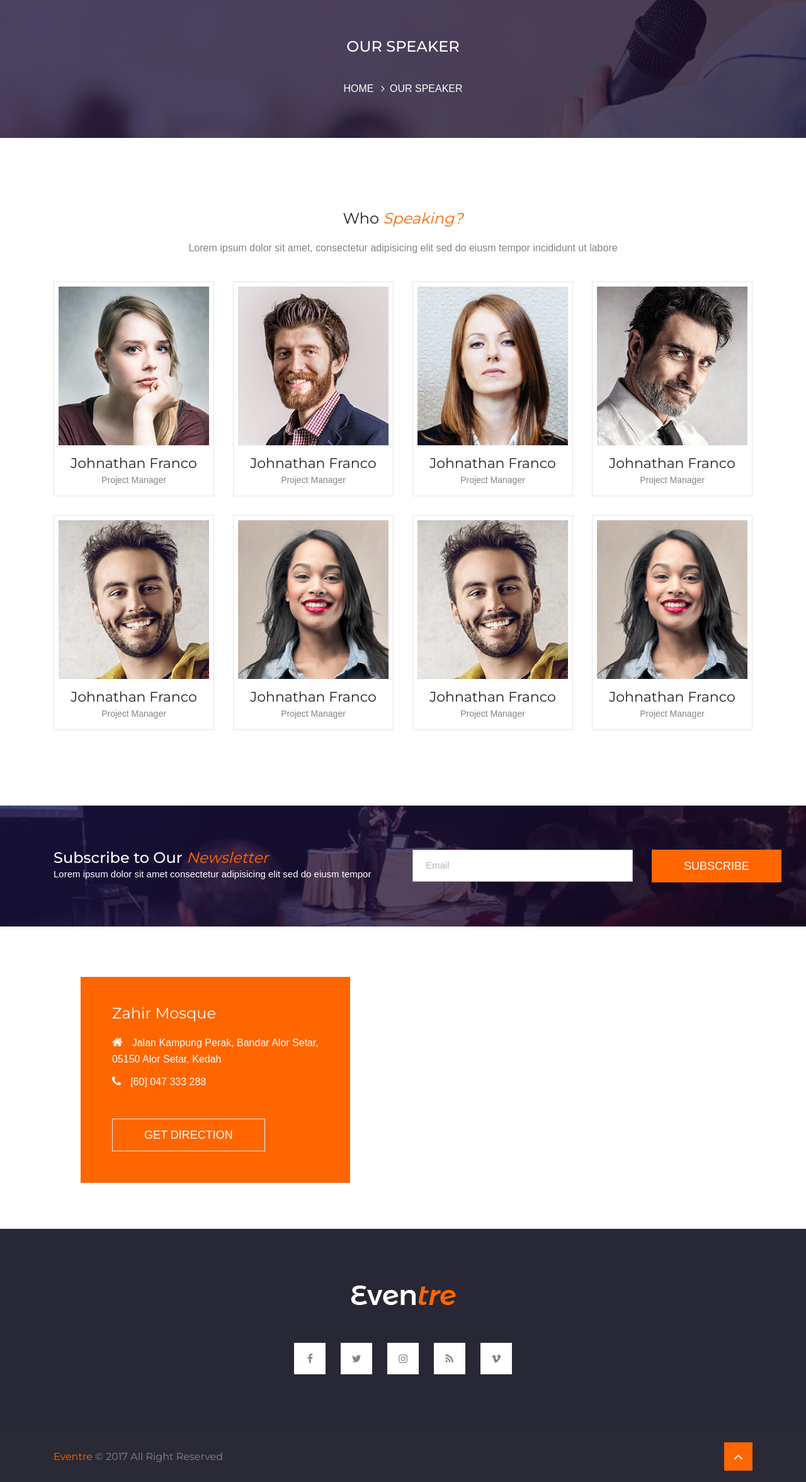
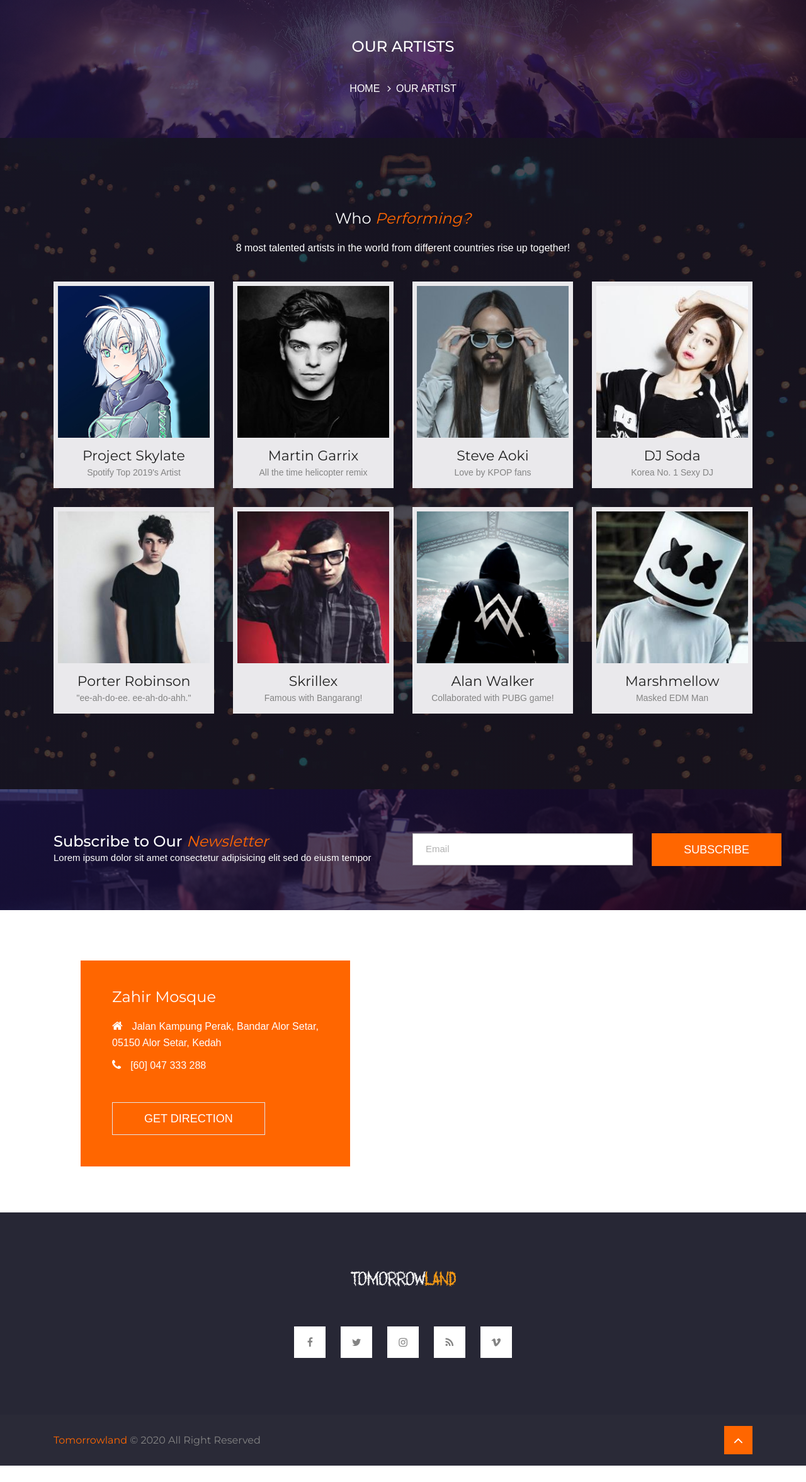
Before and after one commit to kenmochii/event_wp, a PHP site: page /speakers.html in a window 1280 px wide. Shown: the part 104-2457 px from the top of the page at 63% size. After the commit the page ends 2431 px from the top, so only its background shows below. Run offline with PHP 8.4, Linux system fonts and the light colour scheme; some libraries are stand-ins or nearby versions.

Commit message:
change footer and a few background images

```diff
--- a/contact.html
+++ b/contact.html
@@ -183,7 +183,7 @@
         <div class="col-md-12">
           <div class="block text-center">
             <div class="footer-logo">
-              <img src="images/footer-logo.png" alt="logo" class="img-fluid">
+              <img src="images/footer-logotomorrow.png" alt="logo" class="img-fluid">
             </div>
             <ul class="social-links-footer list-inline">
               <li class="list-inline-item">
@@ -214,7 +214,7 @@
     <div class="row">
       <div class="col-md-6 align-self-center">
         <div class="copyright-text">
-          <p><a href="#">Eventre</a> &#169; 2017 All Right Reserved</p>
+          <p><a href="#">Tomorrowland</a> &#169; 2020 All Right Reserved</p>
         </div>
       </div>
       <div class="col-md-6">
@@ -223,8 +223,6 @@
     </div>
   </div>
 </footer>
-
-
 
   <!-- JAVASCRIPTS -->
   <!-- jQuey -->
--- a/css/style.css
+++ b/css/style.css
@@ -265,7 +265,7 @@ button:hover {
 }
 
 .bg-title {
-  background: url(../images/background/page-title-bg.jpg) no-repeat;
+  background: url(../images/background/tmbg.jpg) no-repeat;
   background-size: cover;
   background-position: center center;
 }
--- a/index.html
+++ b/index.html
@@ -353,7 +353,7 @@
 	</div>
 </section>
 
-<!--====  End of Speakers  ====-->
+<!--====  End of Performers  ====-->
 
 <!--==============================
 =            Schedule            =
--- a/schedule.html
+++ b/schedule.html
@@ -614,7 +614,7 @@
         <div class="col-md-12">
           <div class="block text-center">
             <div class="footer-logo">
-              <img src="images/footer-logo.png" alt="logo" class="img-fluid">
+              <img src="images/footer-logotomorrow.png" alt="logo" class="img-fluid">
             </div>
             <ul class="social-links-footer list-inline">
               <li class="list-inline-item">
@@ -645,7 +645,7 @@
     <div class="row">
       <div class="col-md-6 align-self-center">
         <div class="copyright-text">
-          <p><a href="#">Eventre</a> &#169; 2017 All Right Reserved</p>
+          <p><a href="#">Tomorrowland</a> &#169; 2020 All Right Reserved</p>
         </div>
       </div>
       <div class="col-md-6">
@@ -654,8 +654,6 @@
     </div>
   </div>
 </footer>
-
-
 
   <!-- JAVASCRIPTS -->
   <!-- jQuey -->
--- a/speakers.html
+++ b/speakers.html
@@ -108,11 +108,11 @@
 		<div class="row">
 			<div class="col-12 text-center">
 				<div class="title">
-					<h3>Our Speaker</h3>
+					<h3>Our Artists</h3>
 				</div>
 				<ol class="breadcrumb p-0 m-0">
 				  <li class="breadcrumb-item"><a href="index.html">Home</a></li>
-				  <li class="breadcrumb-item active">Our Speaker</li>
+				  <li class="breadcrumb-item active">Our Artist</li>
 				</ol>
 			</div>
 		</div>
@@ -123,17 +123,17 @@
 
 
 <!--==============================
-=            Speakers            =
+=            Performer           =
 ===============================-->
 
-<section class="section speakers white">
+<section class="section speakers bg-speaker overlay-lighter">
 	<div class="container">
 		<div class="row">
 			<div class="col-12">
 				<!-- Section Title -->
-				<div class="section-title">
-					<h3>Who <span class="alternate">Speaking?</span></h3>
-					<p>Lorem ipsum dolor sit amet, consectetur adipisicing elit sed do eiusm tempor incididunt ut labore</p>
+				<div class="section-title white">
+					<h3>Who <span class="alternate">Performing?</span></h3>
+					<p>8 most talented artists in the world from different countries rise up together!</p>
 				</div>
 			</div>
 		</div>
@@ -142,7 +142,7 @@
 				<!-- Speaker 1 -->
 				<div class="speaker-item">
 					<div class="image">
-						<img src="images/speakers/speaker-one.jpg" alt="speaker" class="img-fluid">
+						<img src="images/speakers/skylate.png" alt="speaker" class="img-fluid">
 						<div class="primary-overlay"></div>
 						<div class="socials">
 							<ul class="list-inline">
@@ -154,8 +154,8 @@
 						</div>
 					</div>
 					<div class="content text-center">
-						<h5><a href="single-speaker.html">Johnathan Franco</a></h5>
-						<p>Project Manager</p>
+						<h5><a href="single-speaker.html">Project Skylate</a></h5>
+						<p>Spotify Top 2019's Artist</p>
 					</div>
 				</div>
 			</div>
@@ -163,7 +163,7 @@
 				<!-- Speaker 2 -->
 				<div class="speaker-item">
 					<div class="image">
-						<img src="images/speakers/speaker-two.jpg" alt="speaker" class="img-fluid">
+						<img src="images/speakers/MartinGarrix.jpg" alt="speaker" class="img-fluid">
 						<div class="primary-overlay"></div>
 						<div class="socials">
 							<ul class="list-inline">
@@ -175,8 +175,8 @@
 						</div>
 					</div>
 					<div class="content text-center">
-						<h5><a href="single-speaker.html">Johnathan Franco</a></h5>
-						<p>Project Manager</p>
+						<h5><a href="single-speaker.html">Martin Garrix</a></h5>
+						<p>All the time helicopter remix</p>
 					</div>
 				</div>
 			</div>
@@ -184,7 +184,7 @@
 				<!-- Speaker 3 -->
 				<div class="speaker-item">
 					<div class="image">
-						<img src="images/speakers/speaker-three.jpg" alt="speaker" class="img-fluid">
+						<img src="images/speakers/Steve Aoki.jpg" alt="speaker" class="img-fluid">
 						<div class="primary-overlay"></div>
 						<div class="socials">
 							<ul class="list-inline">
@@ -196,8 +196,8 @@
 						</div>
 					</div>
 					<div class="content text-center">
-						<h5><a href="single-speaker.html">Johnathan Franco</a></h5>
-						<p>Project Manager</p>
+						<h5><a href="single-speaker.html">Steve Aoki</a></h5>
+						<p>Love by KPOP fans</p>
 					</div>
 				</div>
 			</div>
@@ -205,7 +205,7 @@
 				<!-- Speaker 4 -->
 				<div class="speaker-item">
 					<div class="image">
-						<img src="images/speakers/speaker-four.jpg" alt="speaker" class="img-fluid">
+						<img src="images/speakers/djsoda.jpg" alt="speaker" class="img-fluid">
 						<div class="primary-overlay"></div>
 						<div class="socials">
 							<ul class="list-inline">
@@ -217,8 +217,8 @@
 						</div>
 					</div>
 					<div class="content text-center">
-						<h5><a href="single-speaker.html">Johnathan Franco</a></h5>
-						<p>Project Manager</p>
+						<h5><a href="single-speaker.html">DJ Soda</a></h5>
+						<p>Korea No. 1 Sexy DJ</p>
 					</div>
 				</div>
 			</div>
@@ -226,7 +226,7 @@
 				<!-- Speaker 5 -->
 				<div class="speaker-item">
 					<div class="image">
-						<img src="images/speakers/speaker-five.jpg" alt="speaker" class="img-fluid">
+						<img src="images/speakers/porterrobinson.jpg" alt="speaker" class="img-fluid">
 						<div class="primary-overlay"></div>
 						<div class="socials">
 							<ul class="list-inline">
@@ -238,8 +238,8 @@
 						</div>
 					</div>
 					<div class="content text-center">
-						<h5><a href="single-speaker.html">Johnathan Franco</a></h5>
-						<p>Project Manager</p>
+						<h5><a href="single-speaker.html">Porter Robinson</a></h5>
+						<p>"ee-ah-do-ee. ee-ah-do-ahh."</p>
 					</div>
 				</div>
 			</div>
@@ -247,7 +247,7 @@
 				<!-- Speaker 1 -->
 				<div class="speaker-item">
 					<div class="image">
-						<img src="images/speakers/speaker-six.jpg" alt="speaker" class="img-fluid">
+						<img src="images/speakers/skrillex.jpeg" alt="speaker" class="img-fluid">
 						<div class="primary-overlay"></div>
 						<div class="socials">
 							<ul class="list-inline">
@@ -259,8 +259,8 @@
 						</div>
 					</div>
 					<div class="content text-center">
-						<h5><a href="single-speaker.html">Johnathan Franco</a></h5>
-						<p>Project Manager</p>
+						<h5><a href="single-speaker.html">Skrillex</a></h5>
+						<p>Famous with Bangarang!</p>
 					</div>
 				</div>
 			</div>
@@ -268,7 +268,7 @@
 				<!-- Speaker 7 -->
 				<div class="speaker-item">
 					<div class="image">
-						<img src="images/speakers/speaker-five.jpg" alt="speaker" class="img-fluid">
+						<img src="images/speakers/alanwalker.png" alt="speaker" class="img-fluid">
 						<div class="primary-overlay"></div>
 						<div class="socials">
 							<ul class="list-inline">
@@ -280,8 +280,8 @@
 						</div>
 					</div>
 					<div class="content text-center">
-						<h5><a href="single-speaker.html">Johnathan Franco</a></h5>
-						<p>Project Manager</p>
+						<h5><a href="single-speaker.html">Alan Walker</a></h5>
+						<p>Collaborated with PUBG game!</p>
 					</div>
 				</div>
 			</div>
@@ -289,7 +289,7 @@
 				<!-- Speaker 8 -->
 				<div class="speaker-item">
 					<div class="image">
-						<img src="images/speakers/speaker-six.jpg" alt="speaker" class="img-fluid">
+						<img src="images/speakers/marshmellow.jpg" alt="speaker" class="img-fluid">
 						<div class="primary-overlay"></div>
 						<div class="socials">
 							<ul class="list-inline">
@@ -301,8 +301,8 @@
 						</div>
 					</div>
 					<div class="content text-center">
-						<h5><a href="single-speaker.html">Johnathan Franco</a></h5>
-						<p>Project Manager</p>
+						<h5><a href="single-speaker.html">Marshmellow</a></h5>
+						<p>Masked EDM Man</p>
 					</div>
 				</div>
 			</div>
@@ -374,7 +374,7 @@
         <div class="col-md-12">
           <div class="block text-center">
             <div class="footer-logo">
-              <img src="images/footer-logo.png" alt="logo" class="img-fluid">
+              <img src="images/footer-logotomorrow.png" alt="logo" class="img-fluid">
             </div>
             <ul class="social-links-footer list-inline">
               <li class="list-inline-item">
@@ -405,7 +405,7 @@
     <div class="row">
       <div class="col-md-6 align-self-center">
         <div class="copyright-text">
-          <p><a href="#">Eventre</a> &#169; 2017 All Right Reserved</p>
+          <p><a href="#">Tomorrowland</a> &#169; 2020 All Right Reserved</p>
         </div>
       </div>
       <div class="col-md-6">
--- a/sponsors.html
+++ b/sponsors.html
@@ -279,7 +279,7 @@
         <div class="col-md-12">
           <div class="block text-center">
             <div class="footer-logo">
-              <img src="images/footer-logo.png" alt="logo" class="img-fluid">
+              <img src="images/footer-logotomorrow.png" alt="logo" class="img-fluid">
             </div>
             <ul class="social-links-footer list-inline">
               <li class="list-inline-item">
@@ -310,7 +310,7 @@
     <div class="row">
       <div class="col-md-6 align-self-center">
         <div class="copyright-text">
-          <p><a href="#">Eventre</a> &#169; 2017 All Right Reserved</p>
+          <p><a href="#">Tomorrowland</a> &#169; 2020 All Right Reserved</p>
         </div>
       </div>
       <div class="col-md-6">
@@ -319,7 +319,6 @@
     </div>
   </div>
 </footer>
-
 
 
   <!-- JAVASCRIPTS -->
```
Also changed, not shown: Registration.html (+4 -4 lines), images/background/tmbg.jpg (added).
